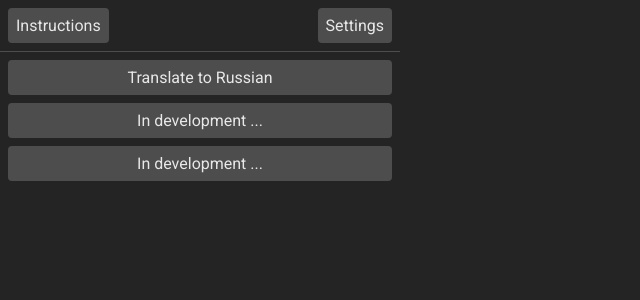
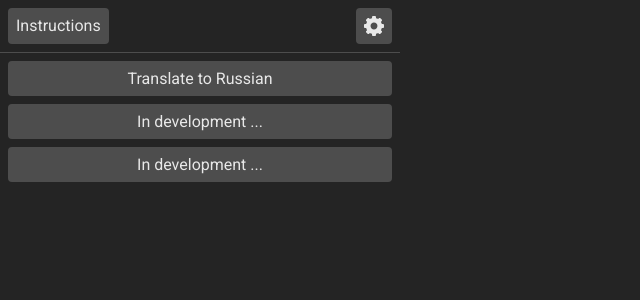
Before and after one commit to Viktorline/chrome-ai-extension, a React (Vite) app: page / in a window 1280 px wide. Shown: the top 300 px of the page, without its empty margins (0-640 px from the left). Built offline with nearby package versions, Linux system fonts and the light colour scheme.

Commit message:
005-add-icon-comp

```diff
--- a/src/app/App.module.css
+++ b/src/app/App.module.css
@@ -16,6 +16,12 @@
   border-bottom: 1px solid #4d4d4d;
 }
 
+.gearIcon {
+  width: 20px;
+  height: 20px;
+  fill: #ffffffde;
+}
+
 /* Instructions */
 
 .instructionsList {
@@ -29,6 +35,8 @@
 }
 
 .instructionButton {
+  display: flex;
+  justify-content: center;
   width: 100%;
   height: 100%;
   padding: 0.5em;
--- a/src/app/App.tsx
+++ b/src/app/App.tsx
@@ -1,3 +1,4 @@
+import { Icon } from '../components/icon/Icon'
 import cn from 'classnames'
 import { useState } from 'react'
 
@@ -31,7 +32,7 @@
                   className={styles.instructionButton}
                   onClick={() => handleMenuClick('Settings')}
                 >
-                  Settings
+                  <Icon icon='gearIcon' className={styles.gearIcon} />
                 </button>
               </li>
             </ul>
--- /dev/null
+++ b/src/components/icon/Icon.tsx
@@ -0,0 +1,17 @@
+import { GearIcon } from './icons/GearIcon'
+
+type IconName = 'gearIcon'
+
+type IconProps = {
+  icon: IconName
+  className?: string
+}
+
+const icons = {
+  gearIcon: GearIcon
+}
+
+export function Icon({ icon, className, ...props }: IconProps) {
+  const Component = icons[icon]
+  return <Component className={className} {...props} />
+}
--- /dev/null
+++ b/src/components/icon/icons/GearIcon/index.tsx
@@ -0,0 +1,27 @@
+import IconsProps from '../Icons.props'
+
+export function GearIcon(props: IconsProps) {
+  return (
+    <svg
+      version='1.1'
+      id='Capa_1'
+      xmlns='http://www.w3.org/2000/svg'
+      viewBox='0 0 45.973 45.973'
+      {...props}
+    >
+      <g id='SVGRepo_bgCarrier' stroke-width='0'></g>
+      <g
+        id='SVGRepo_tracerCarrier'
+        stroke-linecap='round'
+        stroke-linejoin='round'
+      ></g>
+      <g id='SVGRepo_iconCarrier'>
+        <g>
+          <g>
+            <path d='M43.454,18.443h-2.437c-0.453-1.766-1.16-3.42-2.082-4.933l1.752-1.756c0.473-0.473,0.733-1.104,0.733-1.774 c0-0.669-0.262-1.301-0.733-1.773l-2.92-2.917c-0.947-0.948-2.602-0.947-3.545-0.001l-1.826,1.815 C30.9,6.232,29.296,5.56,27.529,5.128V2.52c0-1.383-1.105-2.52-2.488-2.52h-4.128c-1.383,0-2.471,1.137-2.471,2.52v2.607 c-1.766,0.431-3.38,1.104-4.878,1.977l-1.825-1.815c-0.946-0.948-2.602-0.947-3.551-0.001L5.27,8.205 C4.802,8.672,4.535,9.318,4.535,9.978c0,0.669,0.259,1.299,0.733,1.772l1.752,1.76c-0.921,1.513-1.629,3.167-2.081,4.933H2.501 C1.117,18.443,0,19.555,0,20.935v4.125c0,1.384,1.117,2.471,2.501,2.471h2.438c0.452,1.766,1.159,3.43,2.079,4.943l-1.752,1.763 c-0.474,0.473-0.734,1.106-0.734,1.776s0.261,1.303,0.734,1.776l2.92,2.919c0.474,0.473,1.103,0.733,1.772,0.733 s1.299-0.261,1.773-0.733l1.833-1.816c1.498,0.873,3.112,1.545,4.878,1.978v2.604c0,1.383,1.088,2.498,2.471,2.498h4.128 c1.383,0,2.488-1.115,2.488-2.498v-2.605c1.767-0.432,3.371-1.104,4.869-1.977l1.817,1.812c0.474,0.475,1.104,0.735,1.775,0.735 c0.67,0,1.301-0.261,1.774-0.733l2.92-2.917c0.473-0.472,0.732-1.103,0.734-1.772c0-0.67-0.262-1.299-0.734-1.773l-1.75-1.77 c0.92-1.514,1.627-3.179,2.08-4.943h2.438c1.383,0,2.52-1.087,2.52-2.471v-4.125C45.973,19.555,44.837,18.443,43.454,18.443z M22.976,30.85c-4.378,0-7.928-3.517-7.928-7.852c0-4.338,3.55-7.85,7.928-7.85c4.379,0,7.931,3.512,7.931,7.85 C30.906,27.334,27.355,30.85,22.976,30.85z'></path>{' '}
+          </g>
+        </g>
+      </g>
+    </svg>
+  )
+}
--- /dev/null
+++ b/src/components/icon/icons/Icons.props.ts
@@ -0,0 +1,3 @@
+import { SVGProps } from 'react'
+
+export default interface IconsProps extends SVGProps<SVGSVGElement> {}
```
Also changed, not shown: src/components/button/Button.tsx (+25 -4 lines), src/components/input/Input.tsx (added, +15 -0 lines), src/components/input/Input.module.css (added).
